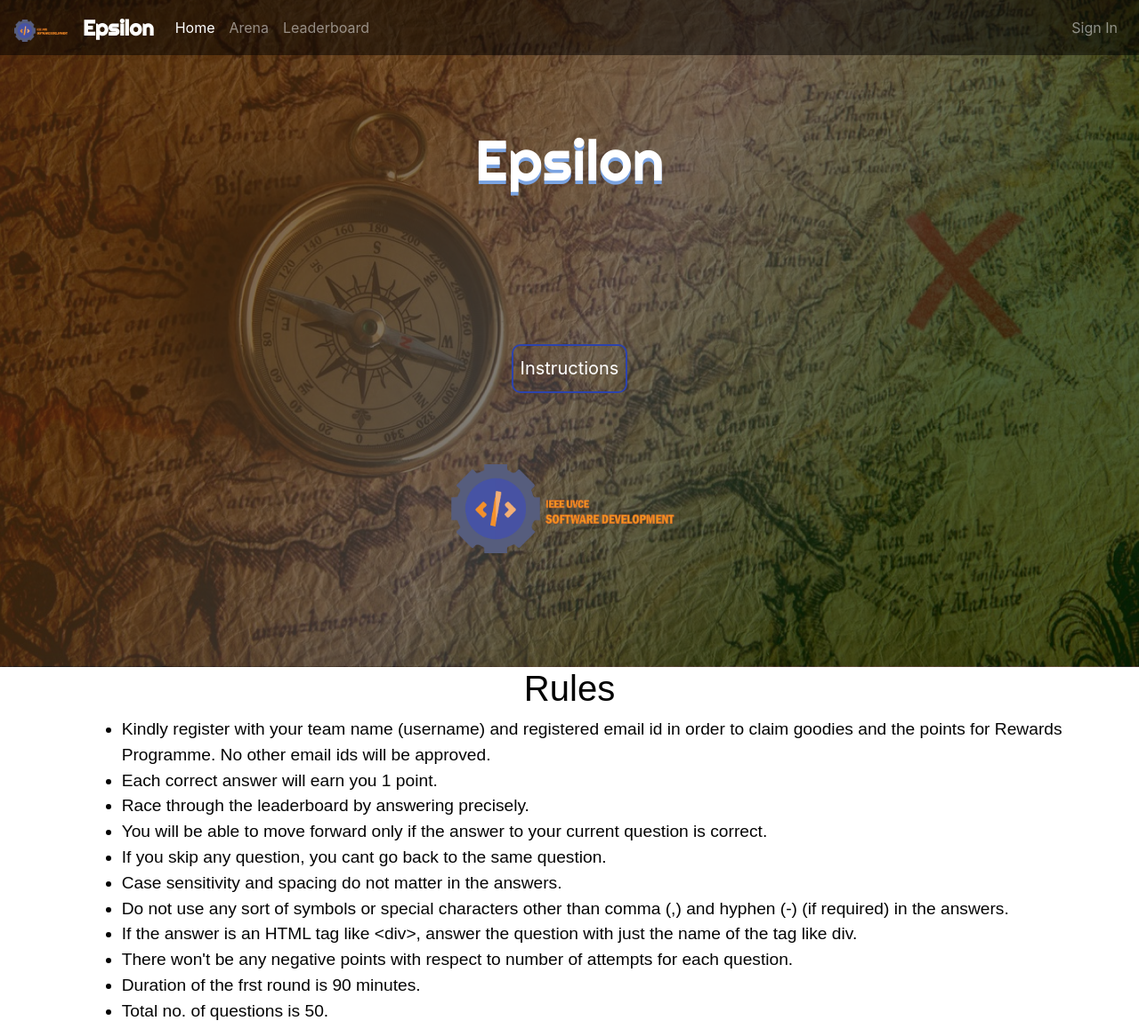
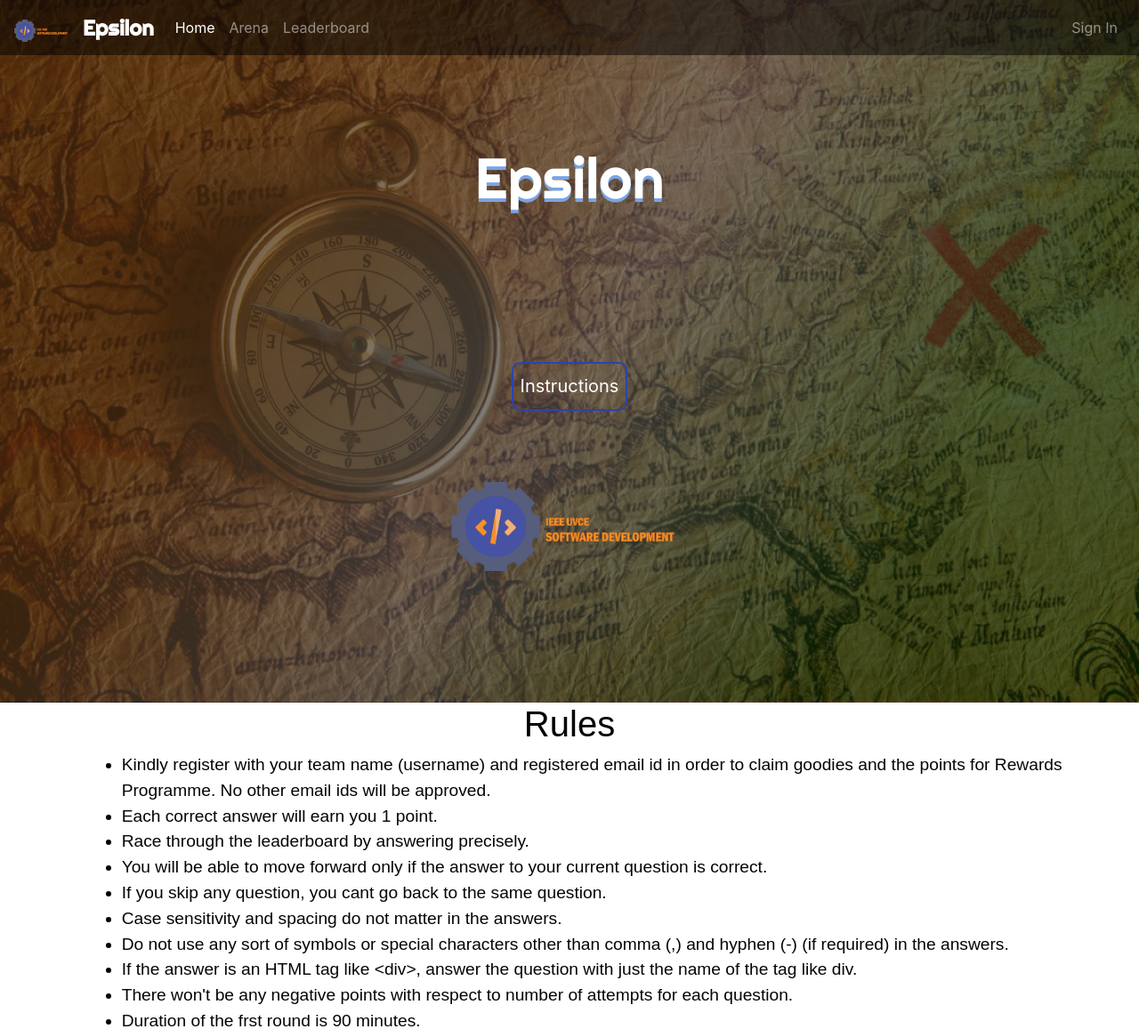
Before and after one commit to Nimitha-jagadeesha/Epsilonn-22, a Django app: page / in a window 1280 px wide. Shown: the top 1157 px of the page at 89% size. Run offline with Django 3.2, Linux system fonts and the light colour scheme; some libraries are stand-ins or nearby versions; some web fonts are replaced.

Commit message:
Update home.html

```diff
--- a/epsilon/templates/epsilon/home.html
+++ b/epsilon/templates/epsilon/home.html
@@ -46,7 +46,7 @@
             background: url({% static 'img/bg.webp' %});
             background-repeat: no-repeat;
             background-size: cover;
-            height: 95vh;
+            height: 100vh;
             background-position: center;
             display:flex;
             box-shadow:  0px 100vh 0px rgba(0,0,0,0.5) inset;
```
